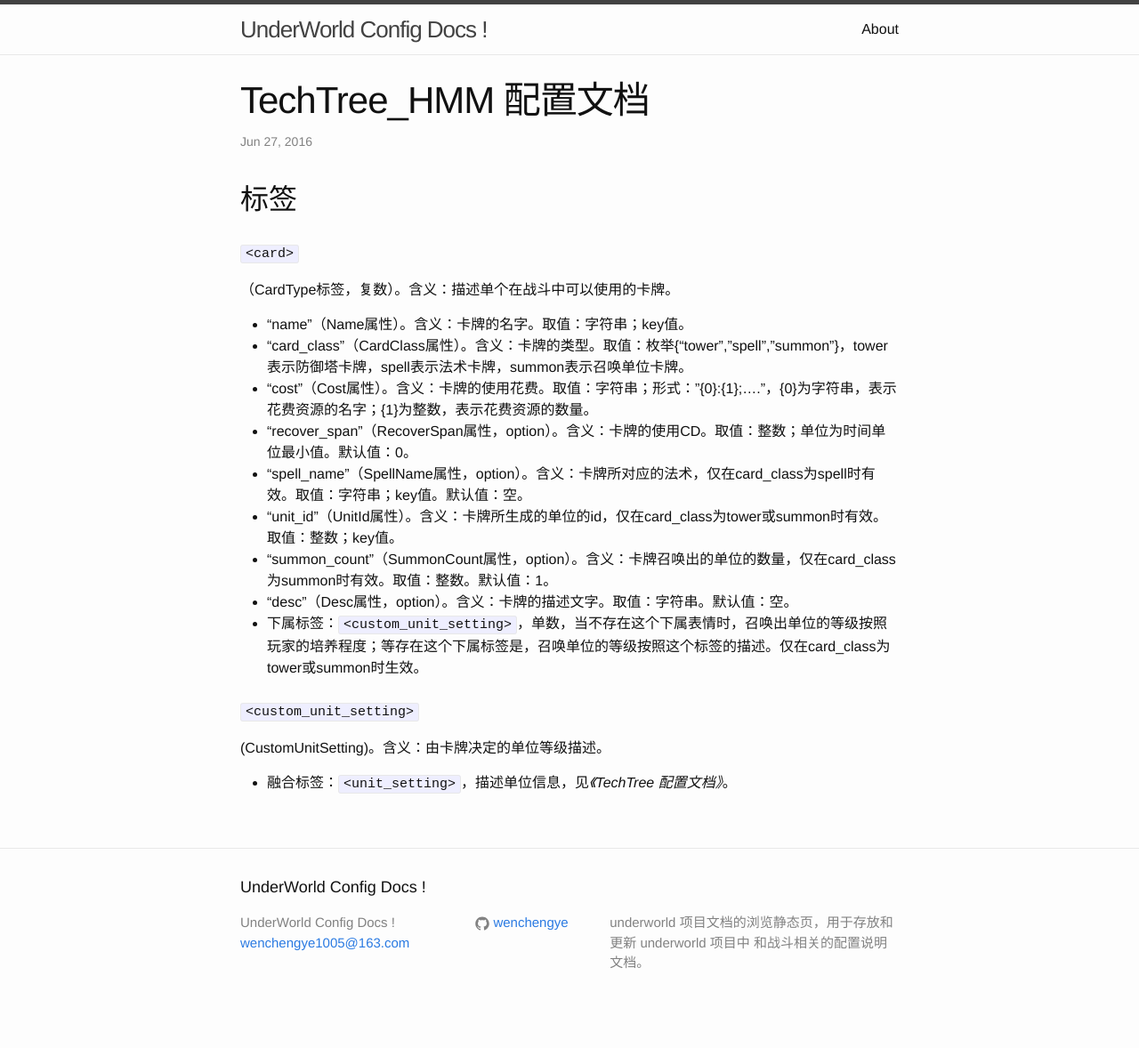
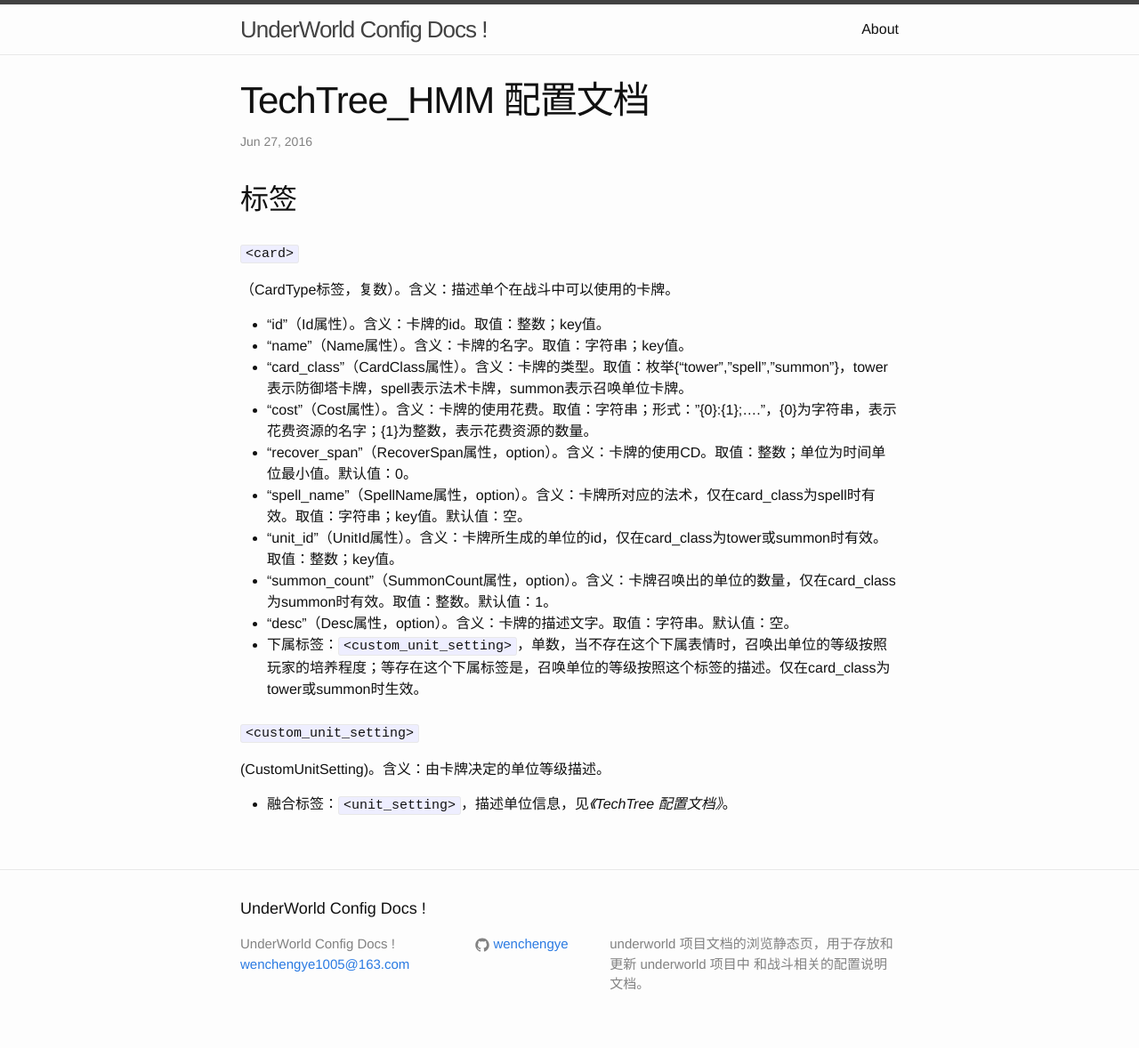
Before and after one commit to mofishorg/underworld_config_doc, a Jekyll site: the page built from _posts/2016-06-27-techtree-hmm-doc.markdown, in a window 1280 px wide. Shown: the whole page at 89% size. Built offline with Jekyll 4.4.1, drawn with Linux system fonts in a browser that asks for light colours; before the commit the page ends 1154 px from its top, so only the background shows below that.

Commit message:
card add id

```diff
--- a/_posts/2016-06-03-techtree-doc.markdown
+++ b/_posts/2016-06-03-techtree-doc.markdown
@@ -9,6 +9,7 @@ categories: jekyll update
 > 8.15.2016
 > 1. `<unit>`&`<buff>`&`<passive>`&`<spell>`加入id字段。
 > 2. `<unit_setting>`的unit_setting_name变为unit_setting_id。
+> 3. `<addon>`的attribute_addons属性的分隔符从';'改为','。
 >
 > 7.19.2016
 > 1. 更新了`<condition>`标签的配置方式。
@@ -323,7 +324,7 @@ categories: jekyll update
  （Addon标签）。含义：描述对单位的加成信息的配置标签。
 
   * "name"（name属性）。含义：该加成信息的名字。取值：字符串；key值。
-  * "attribute_addons"（AttributeAddons属性，option）。含义：加成信息所更改的单位属性。取值：字符串；形式："{0}:{1};..."，{0}取值枚举attribute_type，{1}取值为LiteralValue。默认值：空。
+  * "attribute_addons"（AttributeAddons属性，option）。含义：加成信息所更改的单位属性。取值：字符串；形式："{0},{1};..."，{0}取值枚举attribute_type，{1}取值为LiteralValue。默认值：空。
   * "passive_addons"（PassiveAddons属性，option）。含义：加成信息所提供的被动技能。取值：字符串；形式："PassiveTypeName;PassiveTypeName;..."。默认值：空。
   * "spell_addons"（PassiveAddons属性，option）。含义：加成信息所提供的主动技能。取值：字符串；形式，"SpellTypeName;SpellTypeName;..."。默认值：空。
   * "feature_addons"（FeatureAddons属性，option）。含义：加成信息所提供的特性。取值：字符串；形式，"FeatureGroupName;FeatureGroupName;..."。默认值：空。
--- a/_posts/2016-06-27-techtree-hmm-doc.markdown
+++ b/_posts/2016-06-27-techtree-hmm-doc.markdown
@@ -12,6 +12,7 @@ categories: jekyll update
 
 （CardType标签，复数）。含义：描述单个在战斗中可以使用的卡牌。
 
+  * "id"（Id属性）。含义：卡牌的id。取值：整数；key值。
   * "name"（Name属性）。含义：卡牌的名字。取值：字符串；key值。
   * "card_class"（CardClass属性）。含义：卡牌的类型。取值：枚举{"tower","spell","summon"}，tower表示防御塔卡牌，spell表示法术卡牌，summon表示召唤单位卡牌。
   * "cost"（Cost属性）。含义：卡牌的使用花费。取值：字符串；形式："{0}:{1};...."，{0}为字符串，表示花费资源的名字；{1}为整数，表示花费资源的数量。
```
